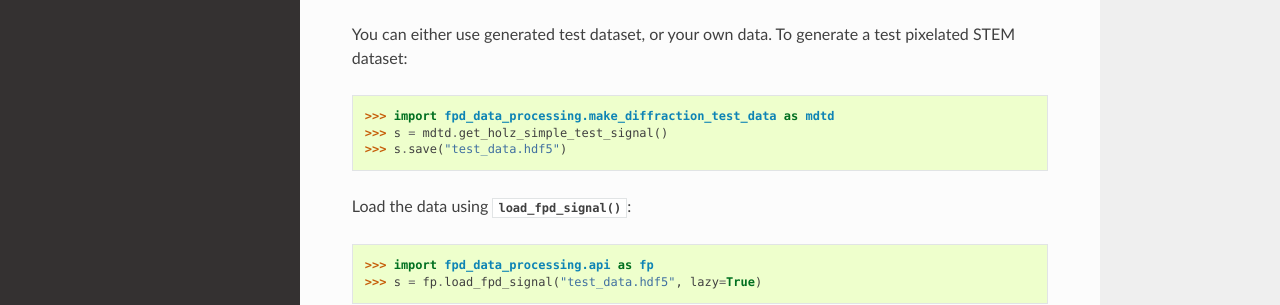
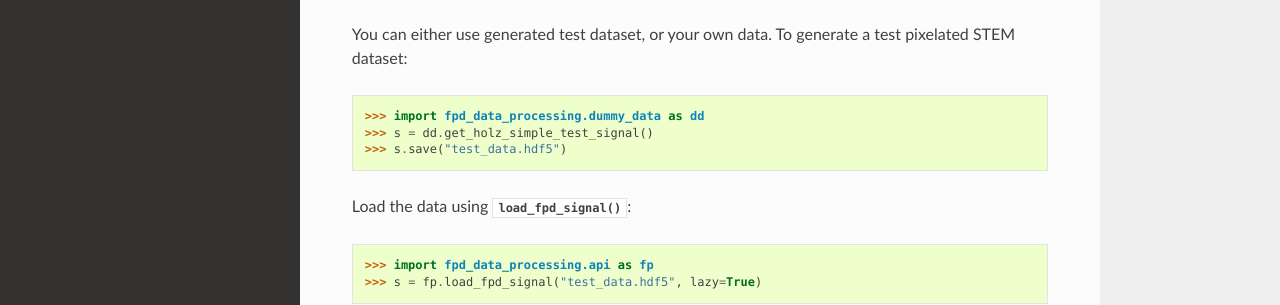
Before and after one commit to pyxem/pyxem, a Sphinx documentation site: the page built from doc/loading_data.rst, in a window 1280 px wide and 1343 px high. Shown: the part 412-717 px from the top of the window. Built offline with Sphinx 7.4.7 and the Read the Docs theme 2.0.0, drawn with Linux system fonts in a browser that asks for light colours.

Commit message:
doc: get test data from dummy_data

```diff
--- a/doc/loading_data.rst
+++ b/doc/loading_data.rst
@@ -22,8 +22,8 @@ To generate a test pixelated STEM dataset:
 
 .. code-block:: python
 
-    >>> import fpd_data_processing.make_diffraction_test_data as mdtd
-    >>> s = mdtd.get_holz_simple_test_signal()
+    >>> import fpd_data_processing.dummy_data as dd
+    >>> s = dd.get_holz_simple_test_signal()
     >>> s.save("test_data.hdf5")
 
 Load the data using :py:func:`~fpd_data_processing.io_tools.load_fpd_signal`:
```
